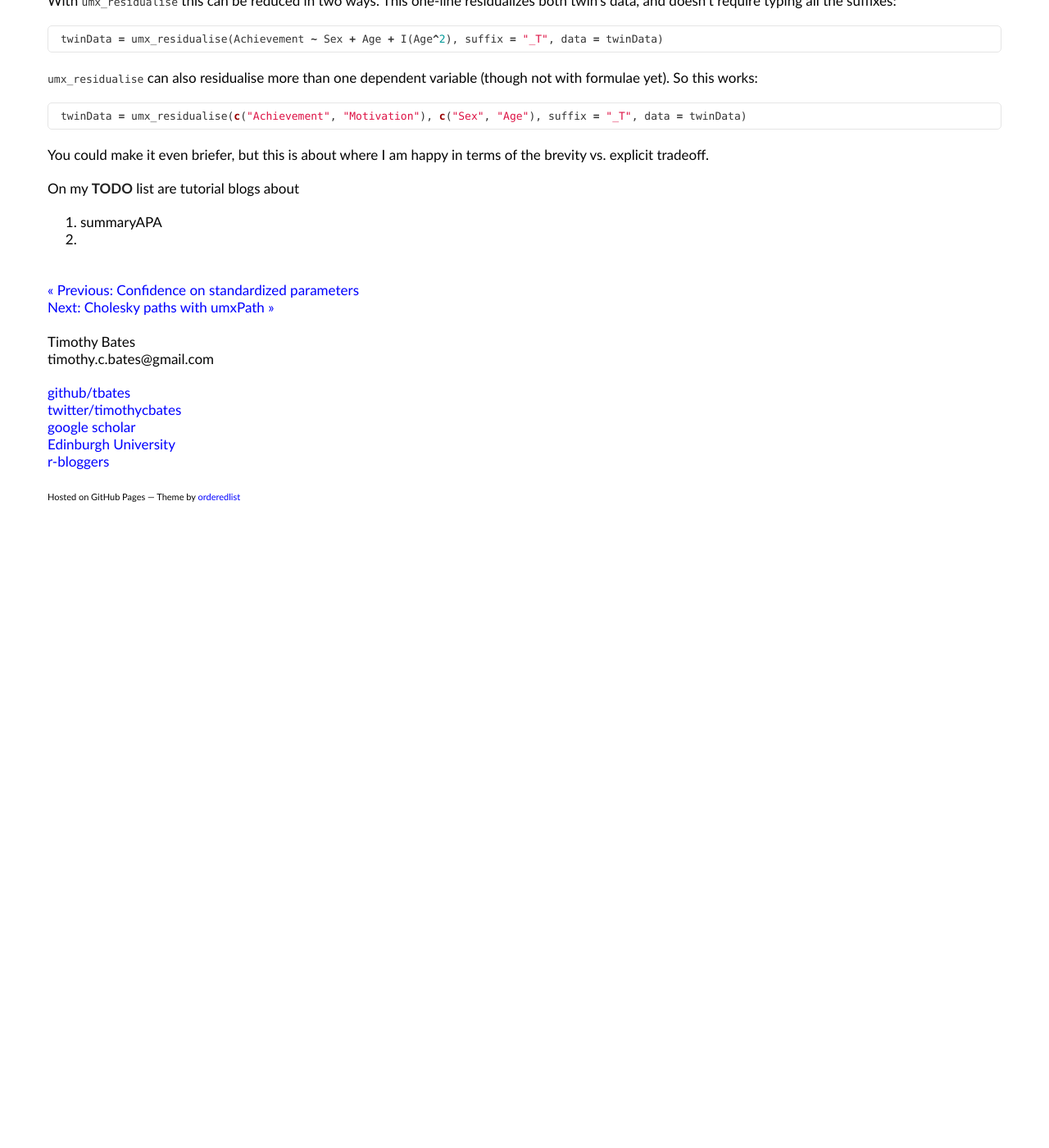
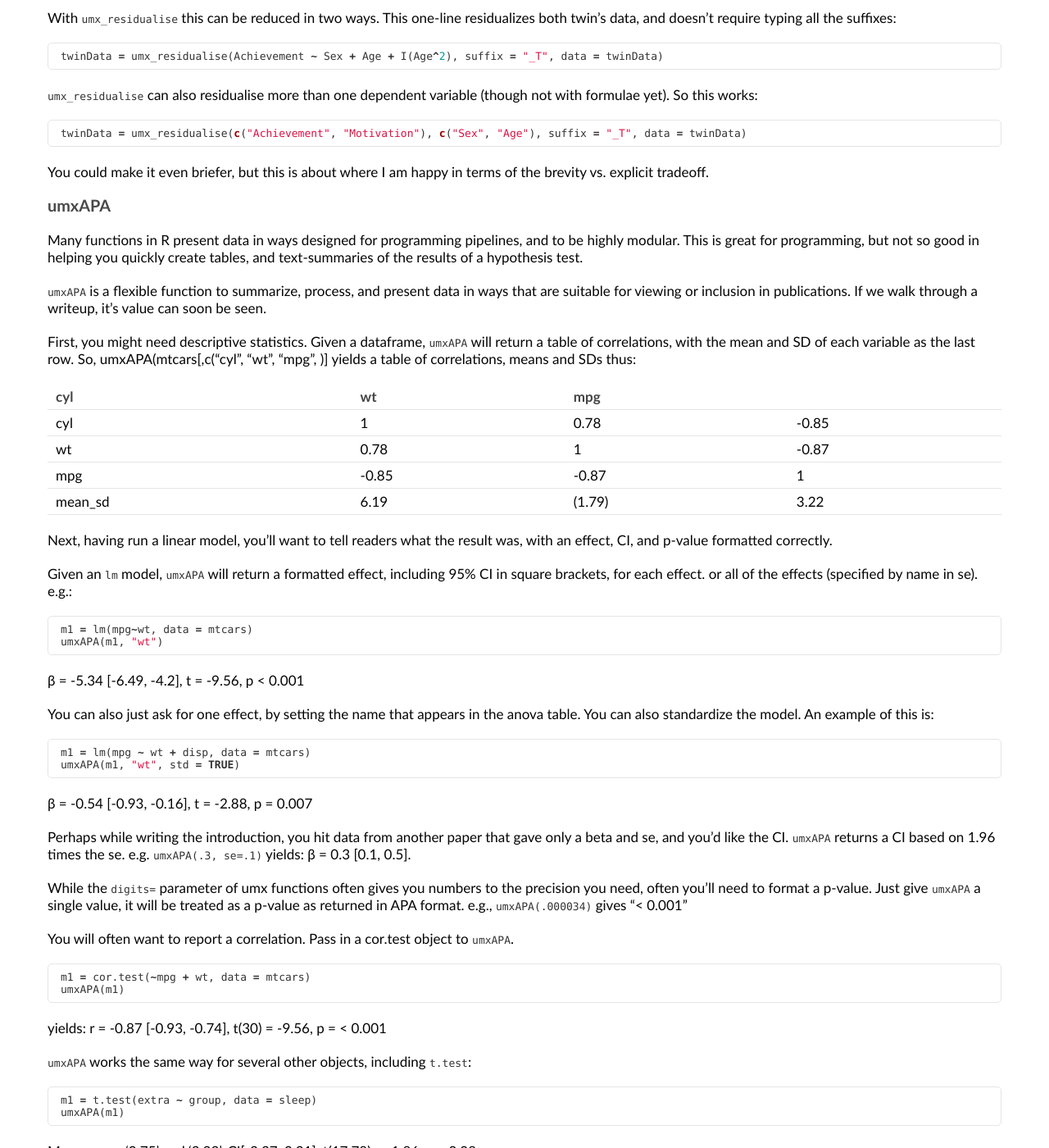
Before and after one commit to tbates/tbates.github.io, a Jekyll site: the page built from _posts/1995-02-07-detailed-Statistical-helpers.markdown, in a window 1280 px wide and 1400 px high, scrolled down 570 px. Shown: the whole window at 82% size. Built offline with Jekyll 4.4.1, drawn with Linux system fonts in a browser that asks for light colours; before the commit the page ends 1262 px from its top, so only the background shows below that; some of the changed text lies outside the part shown.

Commit message:
IMPROVED:  `umxAPA` now handles  `t.test`

````diff
--- a/_posts/1995-02-07-detailed-Statistical-helpers.markdown
+++ b/_posts/1995-02-07-detailed-Statistical-helpers.markdown
@@ -7,14 +7,14 @@ categories: technical
 ---
 
 There are many useful, but less-often called upon helpers in the umx library.
-A great overview of these is sitting in the package help (`?umx`).
+A great overview of these is sitting in the package help (`?umx`). It's organized into families of functions
+to help you navigate.
 
 Have a read through. If there are any that are unclear, contact me, and I will add an explanation here.
 
 ### umx_residualise
 
-As an example, we often want to residualise several variables prior to analysis. Sometimes even in wide data sets, but with the same residual
-formula for all copies of a variable in the wide dataset.
+As an example, we often want to residualise several variables prior to analysis. Sometimes even in twin-data, where it is critical to use the same residual formula for all copies of a variable in the wide dataset.
 
 This can lead to complex, error-prone and lengthy code. For instance, in a recent paper, this is how I was residualizing some variables:
 
@@ -40,8 +40,65 @@ twinData = umx_residualise(c("Achievement", "Motivation"), c("Sex", "Age"), suff
 
 You could make it even briefer, but this is about where I am happy in terms of the brevity vs. explicit tradeoff.
 
+### umxAPA
 
-On my **TODO** list are tutorial blogs about
+Many functions in R present data in ways designed for programming pipelines, and to be highly modular. This is great for
+programming, but not so good in helping you quickly create tables, and text-summaries of the results of a hypothesis test.
 
-1. summaryAPA
-2.
+
+`umxAPA` is a flexible function to summarize, process, and present data in ways that are suitable for viewing or inclusion in publications. If we walk through a writeup, it's value can soon be seen.
+
+First, you might need descriptive statistics. Given a dataframe, `umxAPA` will return a table of correlations, with the mean and SD of each variable as the last row. So, umxAPA(mtcars[,c("cyl", "wt", "mpg", )] yields a table of correlations, means and SDs thus:
+
+| cyl     | wt    | mpg    |       |
+|:--------|:------|:-------|:------|
+| cyl     | 1     | 0.78   | -0.85 |
+| wt      | 0.78  | 1      | -0.87 |
+| mpg     | -0.85 | -0.87  | 1     |
+| mean_sd | 6.19  | (1.79) | 3.22  |
+
+Next, having run a linear model, you'll want to tell readers what the result was, with an effect, CI, and p-value formatted correctly.
+
+Given an `lm` model, `umxAPA` will return a formatted effect, including 95% CI in square brackets, for each effect. or all of the effects (specified by name in se). e.g.:
+
+```R
+m1 = lm(mpg~wt, data = mtcars)
+umxAPA(m1, "wt")
+```
+
+β = -5.34 [-6.49, -4.2], t = -9.56, p < 0.001
+
+You can also just ask for one effect, by setting the name that appears in the anova table. You can also standardize the model. An example of this is:
+
+```R
+m1 = lm(mpg ~ wt + disp, data = mtcars)
+umxAPA(m1, "wt", std = TRUE)
+```
+
+β = -0.54 [-0.93, -0.16], t = -2.88, p = 0.007
+
+
+Perhaps while writing the introduction, you hit data from another paper that gave only a beta and se, and you'd like the CI. `umxAPA` returns a CI based on 1.96 times the se. e.g. `umxAPA(.3, se=.1)` yields: β = 0.3 [0.1, 0.5].
+
+While the `digits=` parameter of umx functions often gives you numbers to the precision you need, often you'll need to format a p-value. Just give `umxAPA` a single value, it will be treated as a p-value as returned in APA format. e.g., `umxAPA(.000034)` gives "< 0.001"
+
+You will often want to report a correlation. Pass in a cor.test object to `umxAPA`.
+
+```R
+m1 = cor.test(~mpg + wt, data = mtcars)
+umxAPA(m1)
+```
+yields:  r = -0.87 [-0.93, -0.74], t(30) = -9.56, p = < 0.001
+
+`umxAPA` works the same way for several other objects, including `t.test`:
+
+```R
+m1 = t.test(extra ~ group, data = sleep)
+umxAPA(m1)
+```
+
+Means were '0.75' and '2.33'. CI[-3.37, 0.21]. t(17.78) = -1.86, p = 0.08
+
+On my **TODO** list are tutorial blogs about:
+
+2. namez
````
